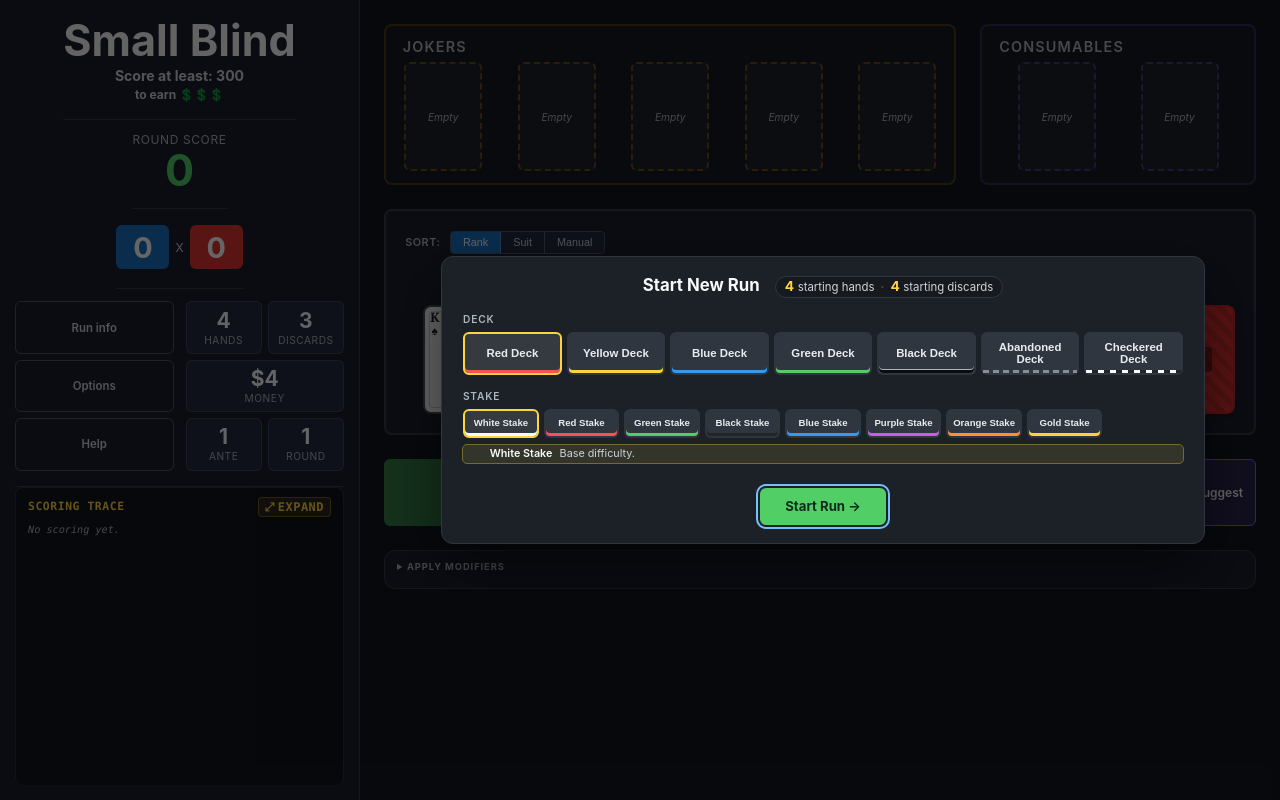
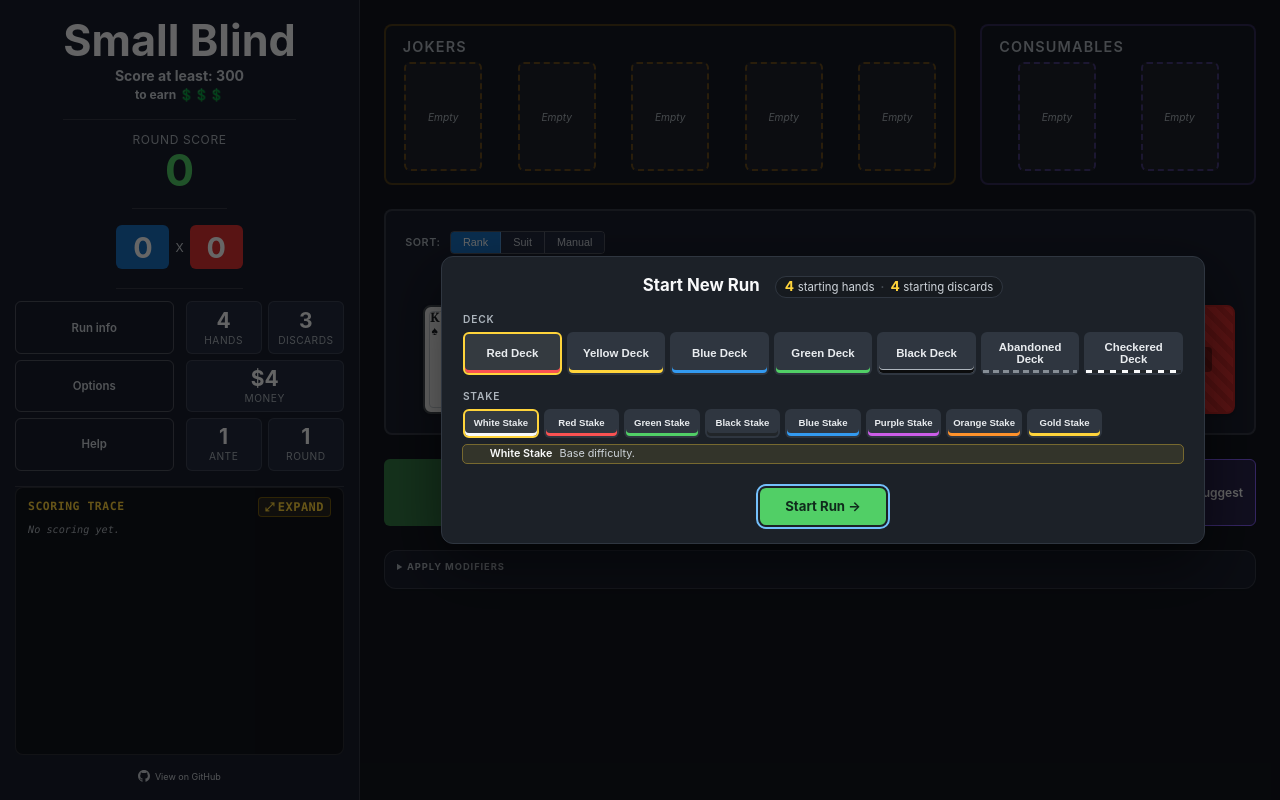
Before and after one commit to oreoshake-s-team/browslatro, a React (Vite) app: page / in a window 1280 px wide. Built offline with nearby package versions, Linux system fonts and the light colour scheme; what @dragdroptouch/drag-drop-touch would draw is missing.

Commit message:
feat(ui): add GitHub link footer to sidebar

```diff
--- a/src/components/hud/Sidebar.tsx
+++ b/src/components/hud/Sidebar.tsx
@@ -9,6 +9,7 @@ import Help from "./Help";
 import RoundProgress from "./RoundProgress";
 import RunProgress from "./RunProgress";
 import ScoringTrace from "./ScoringTrace";
+import SidebarFooter from "./SidebarFooter";
 import HandScore from "../game/HandScore";
 import type { Hand } from "../../cards/types";
 import type { HandLabel } from "../../scoring/handEvaluator";
@@ -104,6 +105,7 @@ export default function Sidebar({
         </div>
       </div>
       <ScoringTrace events={scoringEvents} />
+      <SidebarFooter />
     </aside>
   );
 }
--- /dev/null
+++ b/src/components/hud/SidebarFooter.css
@@ -0,0 +1,33 @@
+.sidebar-footer {
+  margin-top: auto;
+  width: 100%;
+  display: flex;
+  justify-content: center;
+}
+
+.sidebar-footer__link {
+  display: inline-flex;
+  align-items: center;
+  gap: 0.4rem;
+  font-size: 0.75rem;
+  color: var(--muted);
+  text-decoration: none;
+  padding: 0.25rem 0.5rem;
+  border-radius: 4px;
+  transition: color 0.15s ease, background-color 0.15s ease;
+}
+
+.sidebar-footer__link:hover,
+.sidebar-footer__link:focus-visible {
+  color: var(--text);
+  background-color: var(--surface-hover, var(--border));
+  outline: 2px solid var(--focus-ring, var(--accent));
+  outline-offset: 2px;
+}
+
+.sidebar-footer__icon {
+  width: 1rem;
+  height: 1rem;
+  fill: currentColor;
+  flex-shrink: 0;
+}
--- /dev/null
+++ b/src/components/hud/SidebarFooter.tsx
@@ -0,0 +1,30 @@
+import { useTranslation } from "react-i18next";
+import "./SidebarFooter.css";
+
+const REPO_URL = "https://github.com/oreoshake-s-team/browslatro";
+
+export default function SidebarFooter() {
+  const { t } = useTranslation();
+  return (
+    <footer className="sidebar-footer">
+      <a
+        href={REPO_URL}
+        target="_blank"
+        rel="noopener noreferrer"
+        className="sidebar-footer__link"
+        aria-label={t("sidebar.githubAriaLabel")}
+      >
+        <svg
+          className="sidebar-footer__icon"
+          viewBox="0 0 16 16"
+          aria-hidden="true"
+          focusable="false"
+          xmlns="http://www.w3.org/2000/svg"
+        >
+          <path d="M8 0C3.58 0 0 3.58 0 8c0 3.54 2.29 6.53 5.47 7.59.4.07.55-.17.55-.38 0-.19-.01-.82-.01-1.49-2.01.37-2.53-.49-2.69-.94-.09-.23-.48-.94-.82-1.13-.28-.15-.68-.52-.01-.53.63-.01 1.08.58 1.23.82.72 1.21 1.87.87 2.33.66.07-.52.28-.87.51-1.07-1.78-.2-3.64-.89-3.64-3.95 0-.87.31-1.59.82-2.15-.08-.2-.36-1.02.08-2.12 0 0 .67-.21 2.2.82.64-.18 1.32-.27 2-.27.68 0 1.36.09 2 .27 1.53-1.04 2.2-.82 2.2-.82.44 1.1.16 1.92.08 2.12.51.56.82 1.27.82 2.15 0 3.07-1.87 3.75-3.65 3.95.29.25.54.73.54 1.48 0 1.07-.01 1.93-.01 2.2 0 .21.15.46.55.38A8.013 8.013 0 0016 8c0-4.42-3.58-8-8-8z" />
+        </svg>
+        <span>{t("sidebar.viewOnGithub")}</span>
+      </a>
+    </footer>
+  );
+}
--- a/src/i18n/locales/en.ts
+++ b/src/i18n/locales/en.ts
@@ -16,6 +16,8 @@ export const en = {
     scoreAtLeast: "Score at least: {{score}}",
     toEarn: "to earn {{award}}",
     lockedTo: "Locked to:",
+    viewOnGithub: "View on GitHub",
+    githubAriaLabel: "View browslatro source code on GitHub (opens in new tab)",
   },
   hands: {
     highCard: "High Card",
--- a/src/i18n/locales/haw.ts
+++ b/src/i18n/locales/haw.ts
@@ -24,6 +24,8 @@ export const haw: LocaleMessages = {
     scoreAtLeast: "E loaʻa ka helu: {{score}}",
     toEarn: "e loaʻa ai {{award}}",
     lockedTo: "Locked to:",
+    viewOnGithub: "View on GitHub",
+    githubAriaLabel: "View browslatro source code on GitHub (opens in new tab)",
   },
   hands: {
     highCard: "High Card",
```
Also changed, not shown: 1 other file (tests, documents, lock files or other folders).
